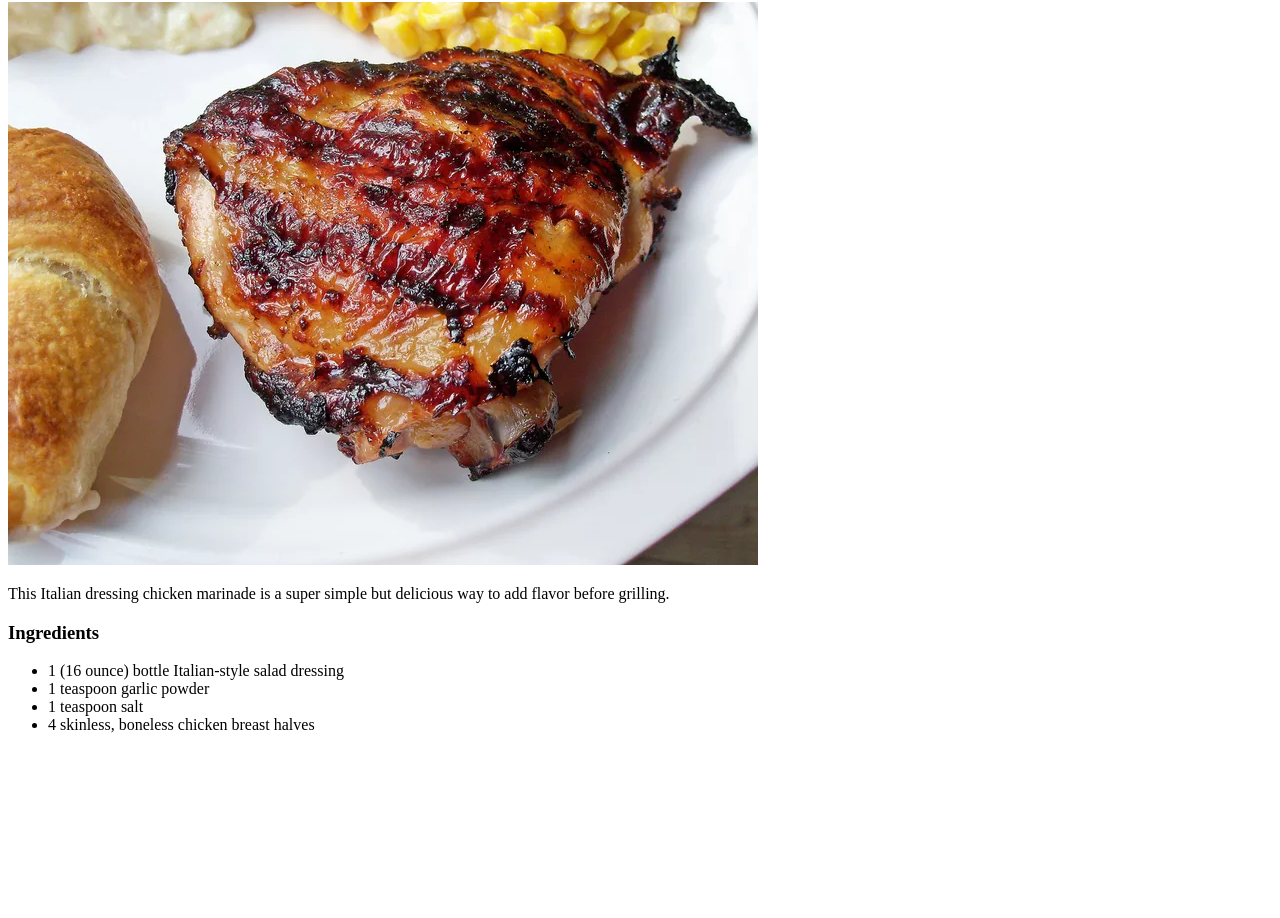
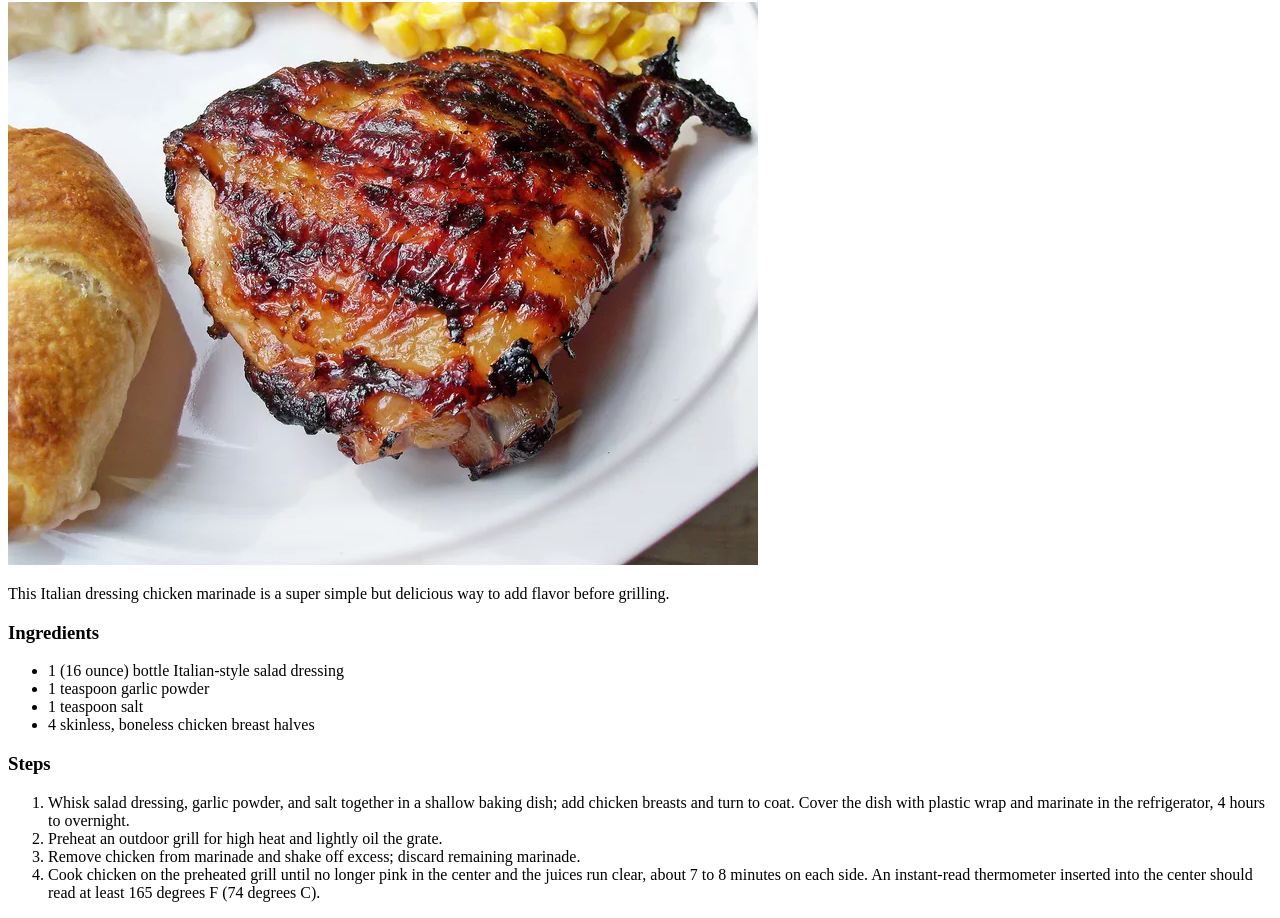
Before and after one commit to CaseyGrif/odin-recipes, a plain HTML site: page recipes/chicken-marinade.html in a window 1280 px wide. Shown: the part 78-996 px from the top of the page. Before the commit the page ends 828 px from the top, so only its background shows below. Drawn offline with Linux system fonts and the light colour scheme.

Commit message:
Finish chicken marinade recipe page

```diff
--- a/recipes/chicken-marinade.html
+++ b/recipes/chicken-marinade.html
@@ -19,6 +19,16 @@
             <li>1 teaspoon garlic powder</li>
             <li>1 teaspoon salt</li>
             <li>4 skinless, boneless chicken breast halves</li>
+
         </ul>
+        <h3>Steps</h3>
+        <ol>
+            <li>Whisk salad dressing, garlic powder, and salt together in a shallow baking dish; add chicken breasts and turn to coat. Cover the dish with plastic wrap and marinate in the refrigerator, 4 hours to overnight.</li>
+            <li>Preheat an outdoor grill for high heat and lightly oil the grate.</li>
+            <li>Remove chicken from marinade and shake off excess; discard remaining marinade.</li>
+            <li>Cook chicken on the preheated grill until no longer pink in the center and the juices run clear, about 7 to 8 minutes on each side. An instant-read thermometer inserted into the center should read at least 165 degrees F (74 degrees C).
+
+            </li>
+        </ol>
     </body>
 </html>
```
